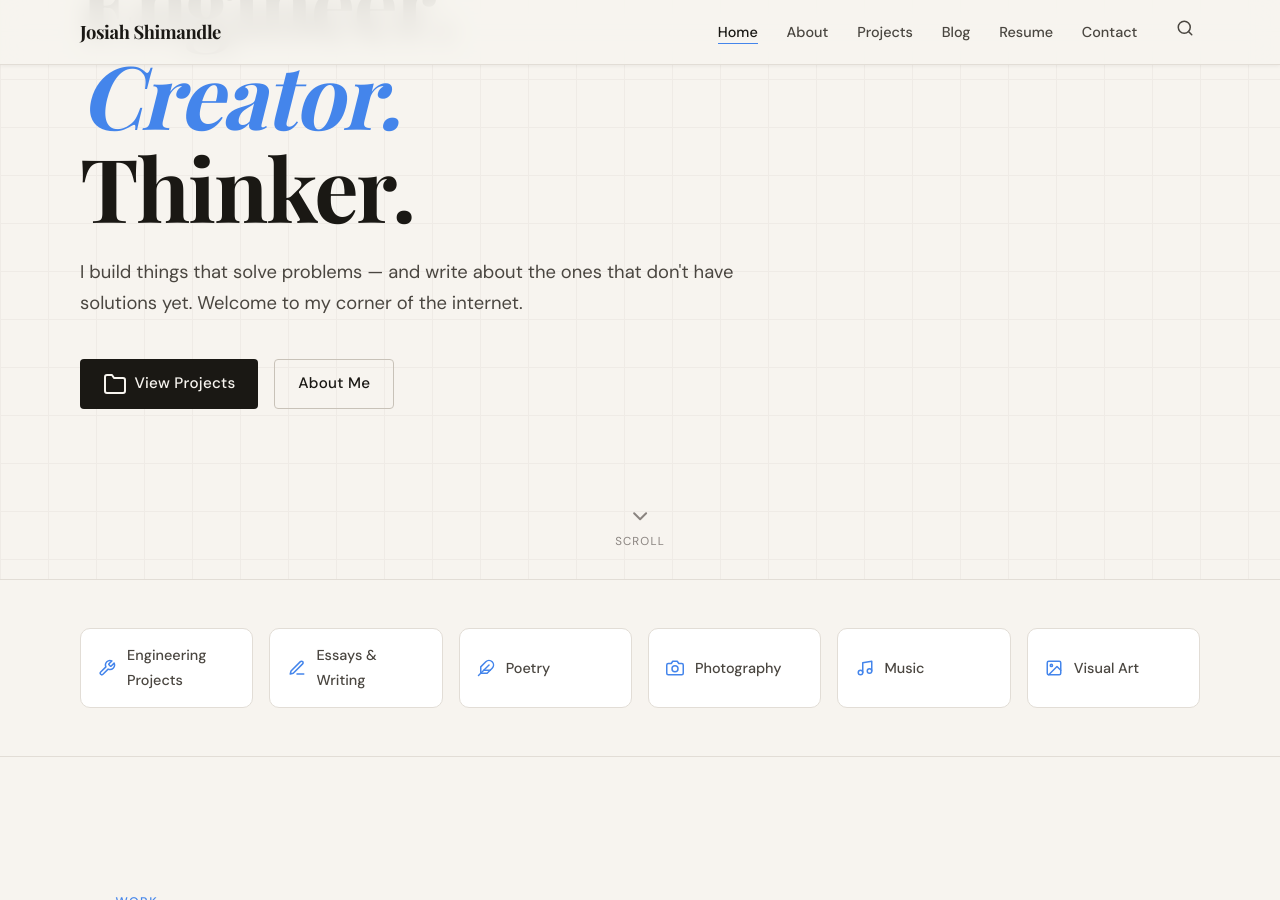
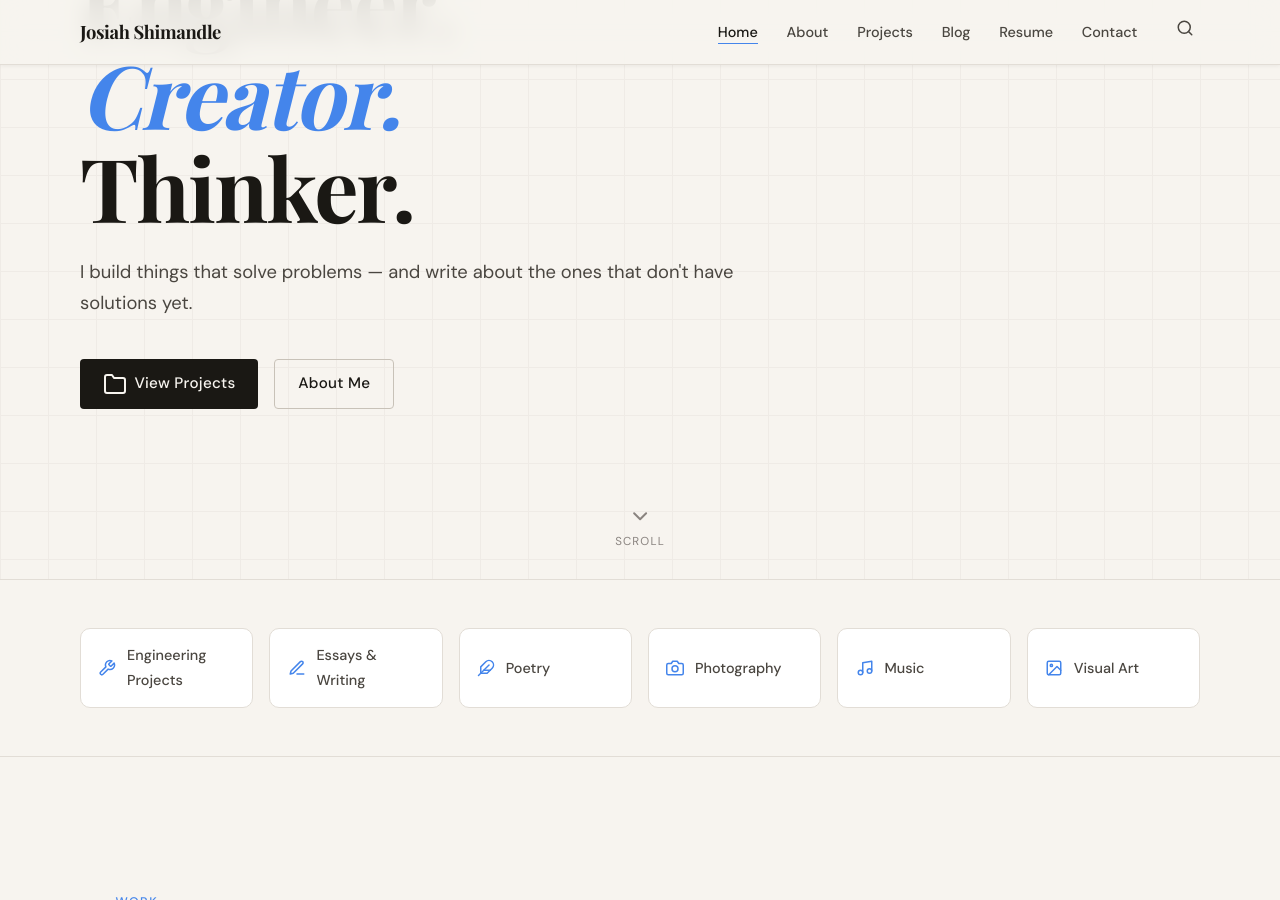
Before and after one commit to jshimandle/jshimandle.github.io, a Jekyll site: the page built from index.html, in a window 1280 px wide and 900 px high, scrolled down 322 px. Built offline with Jekyll 4.4.1, drawn with Linux system fonts in a browser that asks for light colours; some web fonts are replaced; the list of posts is cut into pages by our own code.

Commit message:
Update index.html

```diff
--- a/index.html
+++ b/index.html
@@ -17,7 +17,6 @@ description: "Portfolio of engineering projects, essays, photography, and creati
 
     <p class="hero-description">
       I build things that solve problems — and write about the ones that don't have solutions yet.
-      Welcome to my corner of the internet.
     </p>
 
     <div class="hero-actions">
```
